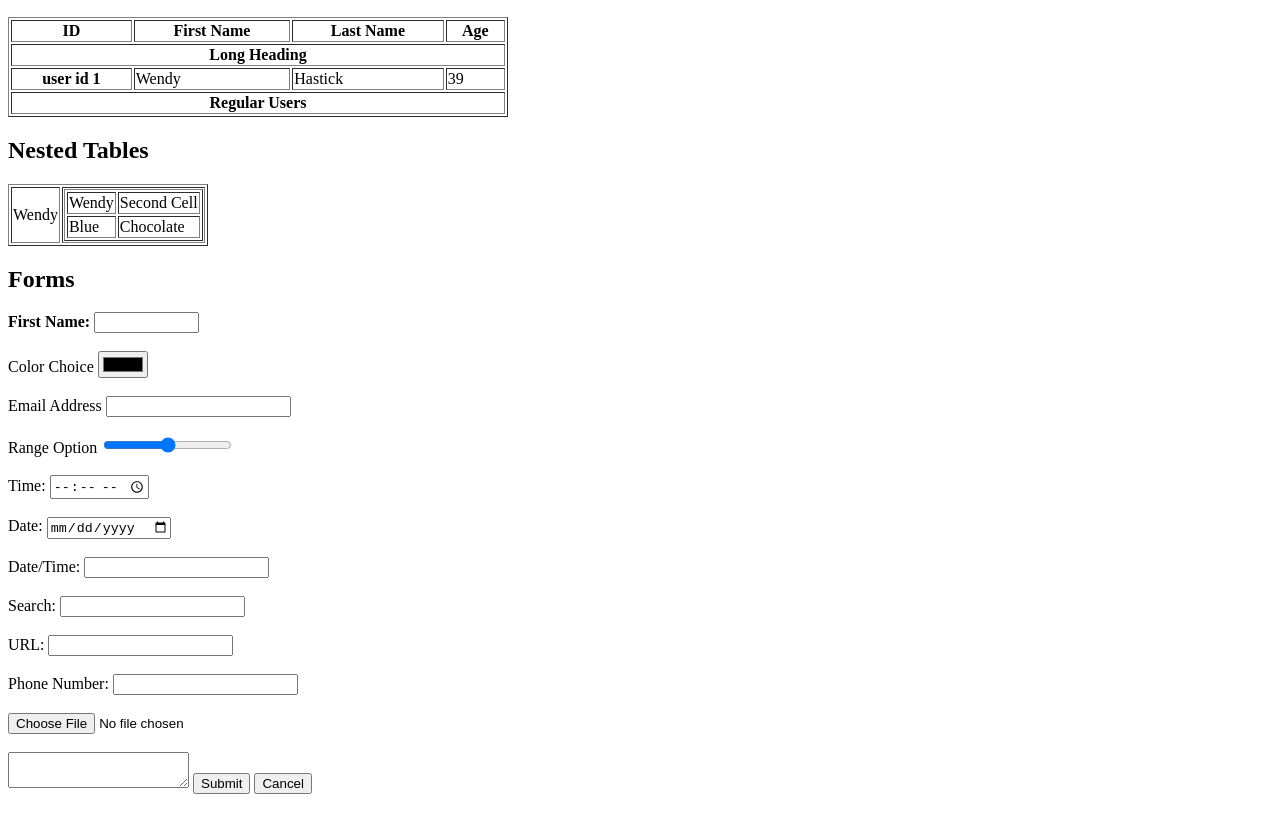
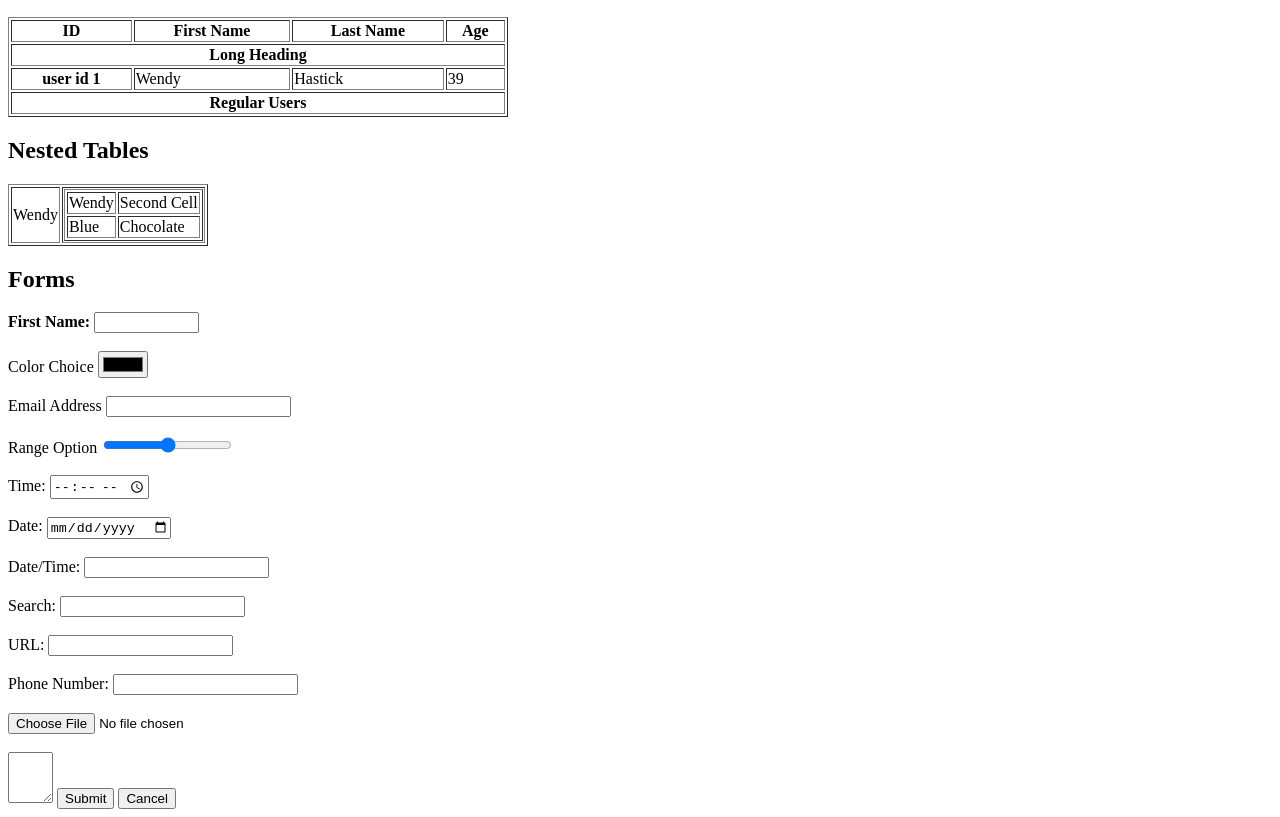
Before and after one commit to whast81/Week2, a plain HTML site: page day2.html in a window 1280 px wide. Shown: the part 110-927 px from the top of the page. Drawn offline with Linux system fonts and the light colour scheme.

Commit message:
Added rows and columns to textarea

```diff
--- a/day2.html
+++ b/day2.html
@@ -123,7 +123,7 @@
     <input type="file">
 
     <br><br>
-    <textarea id="blog_post" name="blog_post"></textarea>
+    <textarea rows="3" cols= "3" id="blog_post" name="blog_post"></textarea>
     <input type="submit">
     <input type="button" value="Cancel">
 </form>
```
